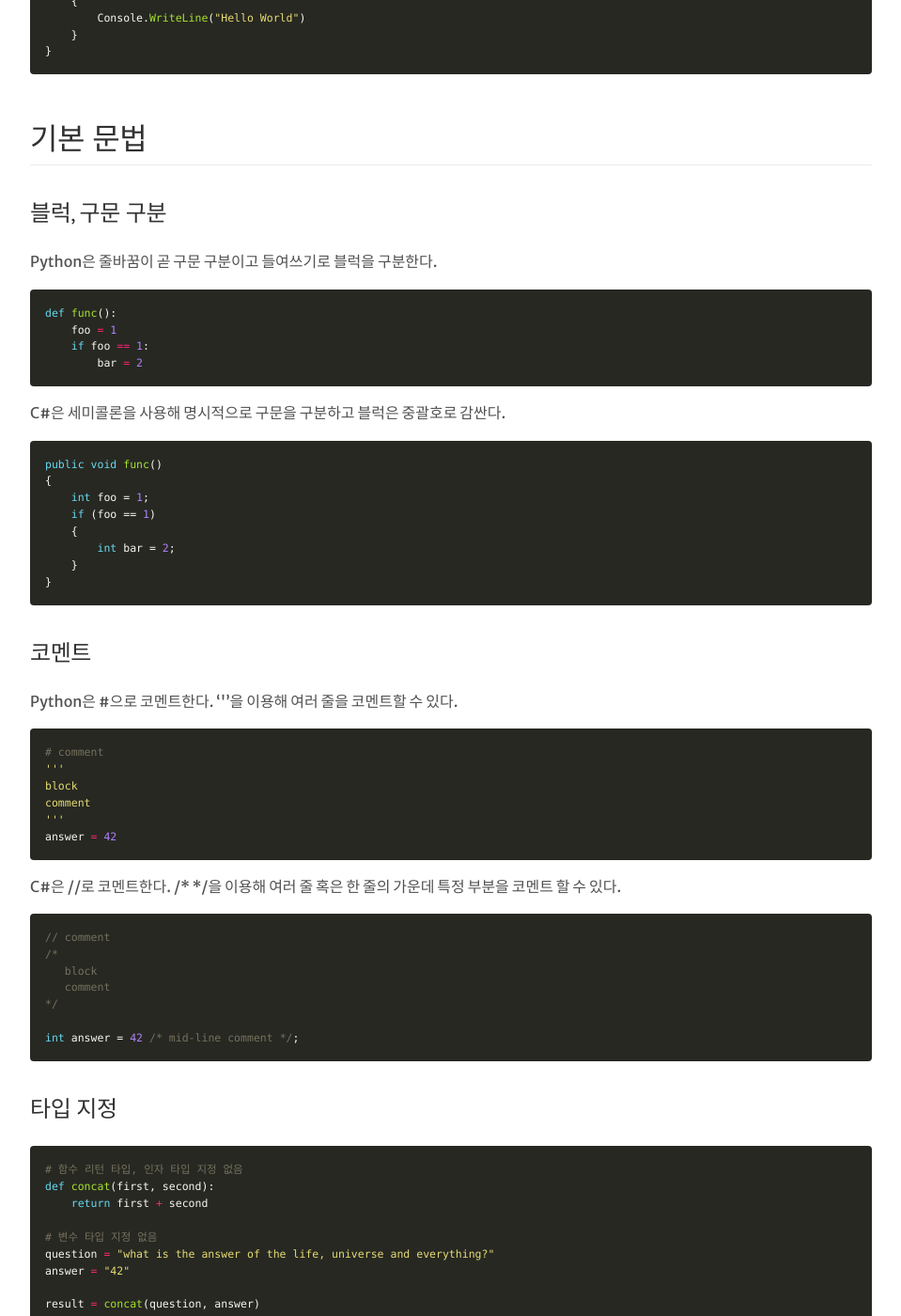
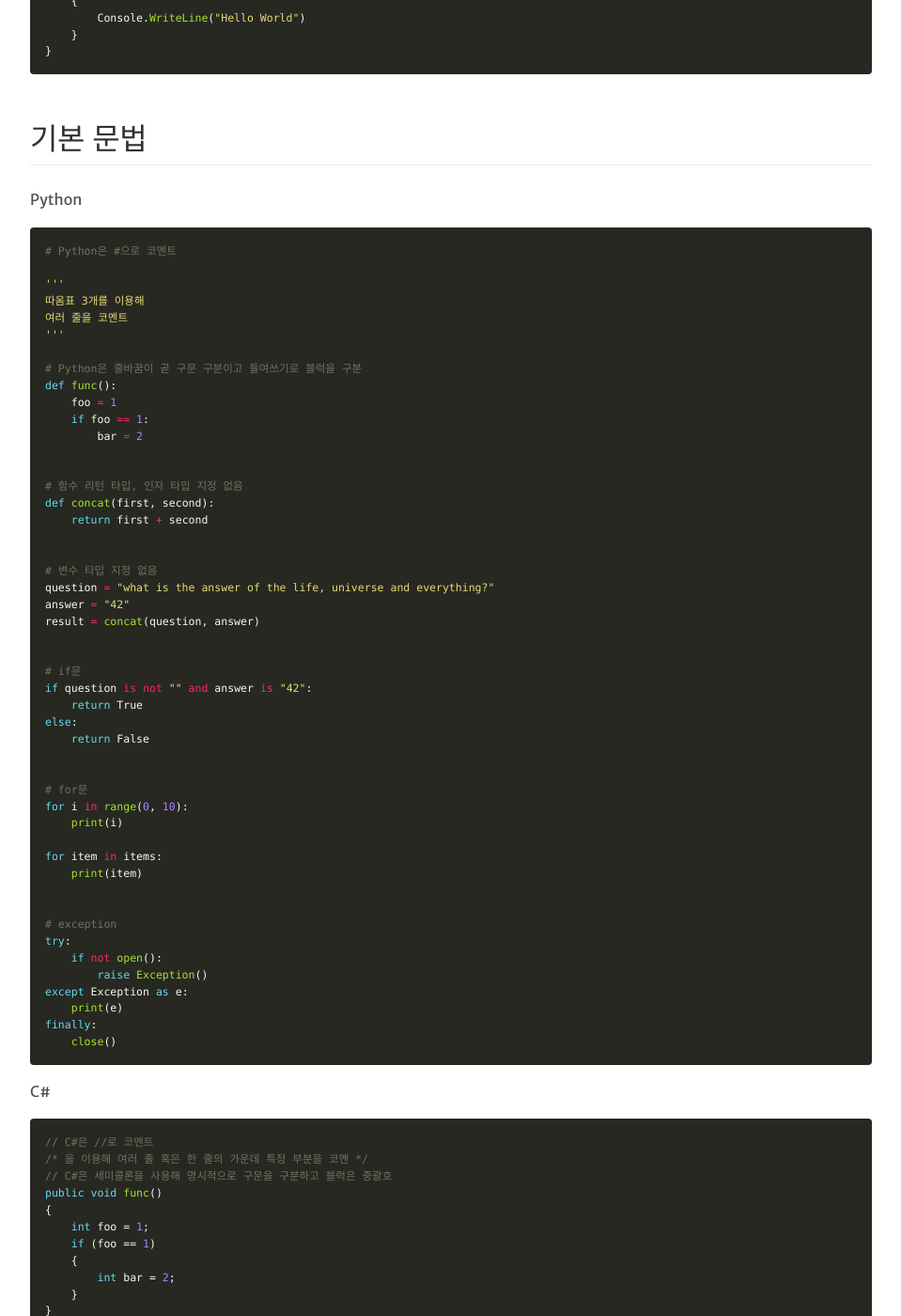
Before and after one commit to mnpk/mnpk.github.io, a Jekyll site: the page built from _posts/2017-06-02-csharp-for-python-programmers.md, in a window 1280 px wide and 1400 px high, scrolled down 652 px. Shown: the whole window at 94% size, without its empty margins (160-1119 px from the left). Built offline with Jekyll 4.4.1, drawn with Linux system fonts in a browser that asks for light colours; some of the changed text lies outside the part shown.

Commit message:
Update 2017-06-02-csharp-for-python-programmers.md

````diff
--- a/_posts/2017-06-02-csharp-for-python-programmers.md
+++ b/_posts/2017-06-02-csharp-for-python-programmers.md
@@ -30,17 +30,65 @@ class Hello
 
 # 기본 문법
 
-## 블럭, 구문 구분
-Python은 줄바꿈이 곧 구문 구분이고 들여쓰기로 블럭을 구분한다.
+Python
 ```python
+# Python은 #으로 코멘트
+
+'''
+따옴표 3개를 이용해
+여러 줄을 코멘트
+'''
+
+# Python은 줄바꿈이 곧 구문 구분이고 들여쓰기로 블럭을 구분
 def func():
     foo = 1
     if foo == 1:
         bar = 2
+
+
+# 함수 리턴 타입, 인자 타입 지정 없음
+def concat(first, second):
+    return first + second
+
+
+# 변수 타입 지정 없음
+question = "what is the answer of the life, universe and everything?"
+answer = "42"
+result = concat(question, answer)
+
+
+# if문
+if question is not "" and answer is "42":
+    return True
+else:
+    return False
+
+
+# for문
+for i in range(0, 10):
+    print(i)
+
+for item in items:
+    print(item)
+
+
+# exception
+try:
+    if not open():
+        raise Exception()
+except Exception as e:
+    print(e)
+finally:
+    close()
 ```
 
-C#은 세미콜론을 사용해 명시적으로 구문을 구분하고 블럭은 중괄호로 감싼다.
+
+C#
+
 ```cs
+// C#은 //로 코멘트
+/* 을 이용해 여러 줄 혹은 한 줄의 가운데 특정 부분을 코멘 */
+// C#은 세미콜론을 사용해 명시적으로 구문을 구분하고 블럭은 중괄호
 public void func()
 {
     int foo = 1;
@@ -49,47 +97,8 @@ public void func()
         int bar = 2;
     }
 }
-```
-
-## 코멘트
-Python은 #으로 코멘트한다. '''을 이용해 여러 줄을 코멘트할 수 있다.
-```python
-# comment
-'''
-block
-comment
-'''
-answer = 42
-```
-
-C#은 //로 코멘트한다. /* */을 이용해 여러 줄 혹은 한 줄의 가운데 특정 부분을 코멘트 할 수 있다.
-
-```cs
-// comment
-/*
-   block
-   comment
-*/
-
-int answer = 42 /* mid-line comment */;
-```
 
 
-## 타입 지정
-```python
-# 함수 리턴 타입, 인자 타입 지정 없음
-def concat(first, second):
-    return first + second
-
-# 변수 타입 지정 없음
-question = "what is the answer of the life, universe and everything?"
-answer = "42"
-
-result = concat(question, answer)
-
-```
-
-```cs
 // 함수 리턴 타입, 인자 타입 지정
 string Concat(string first, string second)
 {
@@ -99,30 +108,15 @@ string Concat(string first, string second)
 // 변수 타입 지정
 string question = "what is the answer of the life, universe and everything?";
 string answer = "42";
+string result = Concat(question, answer);
 
-string result = Concat(question, answer);
-```
-
-C#에서도 선언과 동시에 값을 할당하는 경우 `var`키워드를 사용하여 타입 지정을 생략할 수 있다.
-```cs
+// 선언과 동시에 값을 할당하는 경우 `var`키워드를 사용하여 타입 지정을 생략 가능
 var question = "what is the answer of the life, universe and everything?";
 var answer = "42";
 var result = Concat(question, answer);
-```
 
-## 흐름 제어
 
-### if
-Python
-```python
-if question is not "" and answer is "42":
-    return True
-else:
-    return False
-```
-
-C#
-```cs
+// if
 if (question != "" && answer == "42")
 {
     return true;
@@ -131,20 +125,9 @@ else
 {
     return false;
 }
-```
 
-### for
-Python
-```python
-for i in range(0, 10):
-    print(i)
 
-for item in items:
-    print(item)
-```
-
-C#
-```cs
+// for, foreach
 for (var i = 0; i< 10; i++)
 {
     Console.WriteLine(i);
@@ -154,23 +137,9 @@ foreach (var item in items)
 {
     Console.WriteLine(item);
 }
-```
 
-### exception
 
-Python
-```python
-try:
-    if not open():
-        raise Exception()
-except Exception as e:
-    print(e)
-finally:
-    close()
-```
-
-C#
-```cs
+// exception
 try
 {
     if (!Open())
@@ -188,9 +157,10 @@ finally
 }
 ```
 
+
 # Array, List, Tuple, Dictionary
 
-Python은 배열을 잘 사용하지 않고 list를 사용한다
+Python은 배열을 잘 사용하지 않고 list를 사용한다.
 ```python
 item_list = [1, 2, 3]
 first_item = item_list[0]
````
Also changed, not shown: other parts of _posts/2017-06-02-csharp-for-python-programmers.md (+1 -1 lines).
